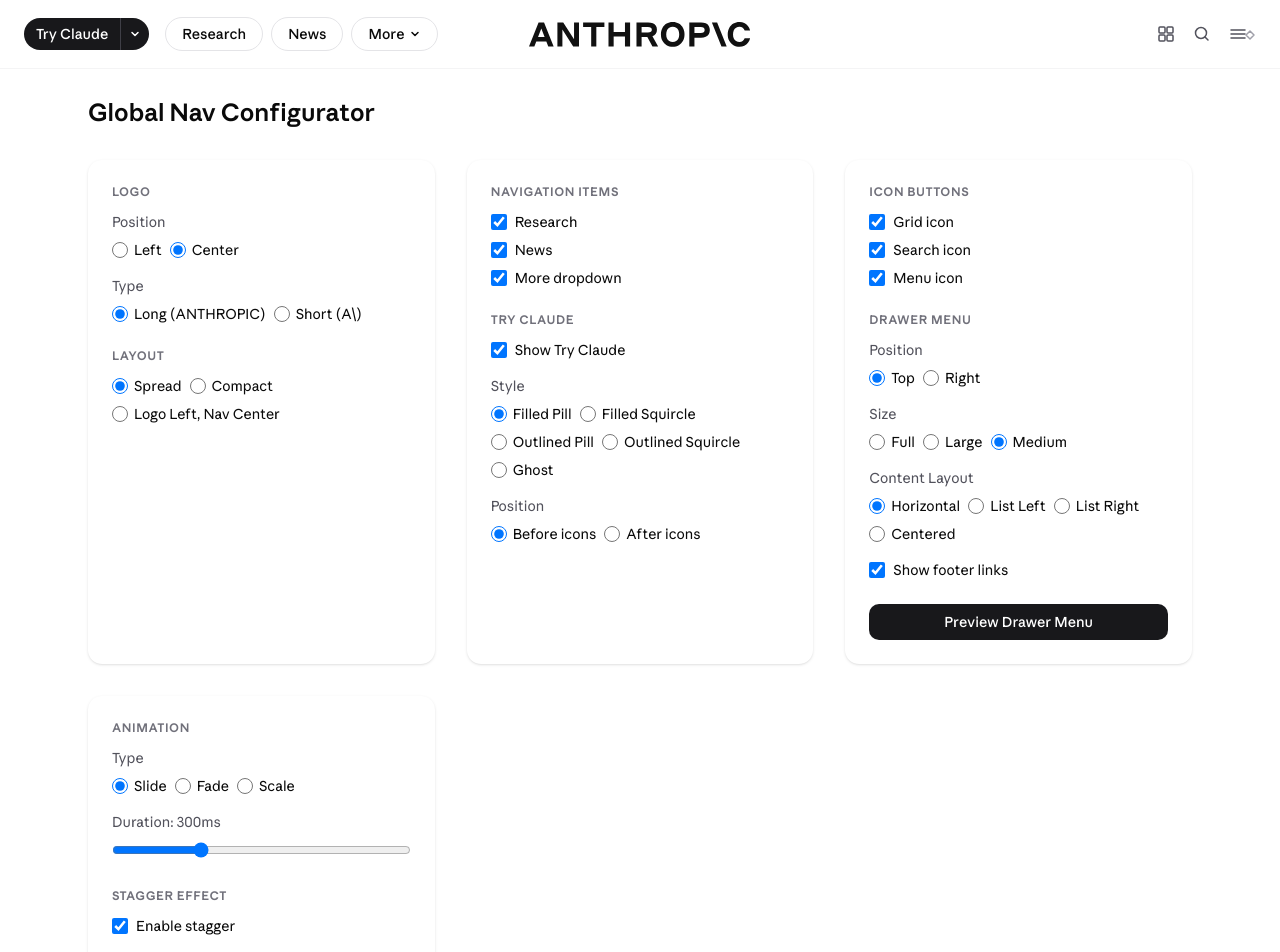
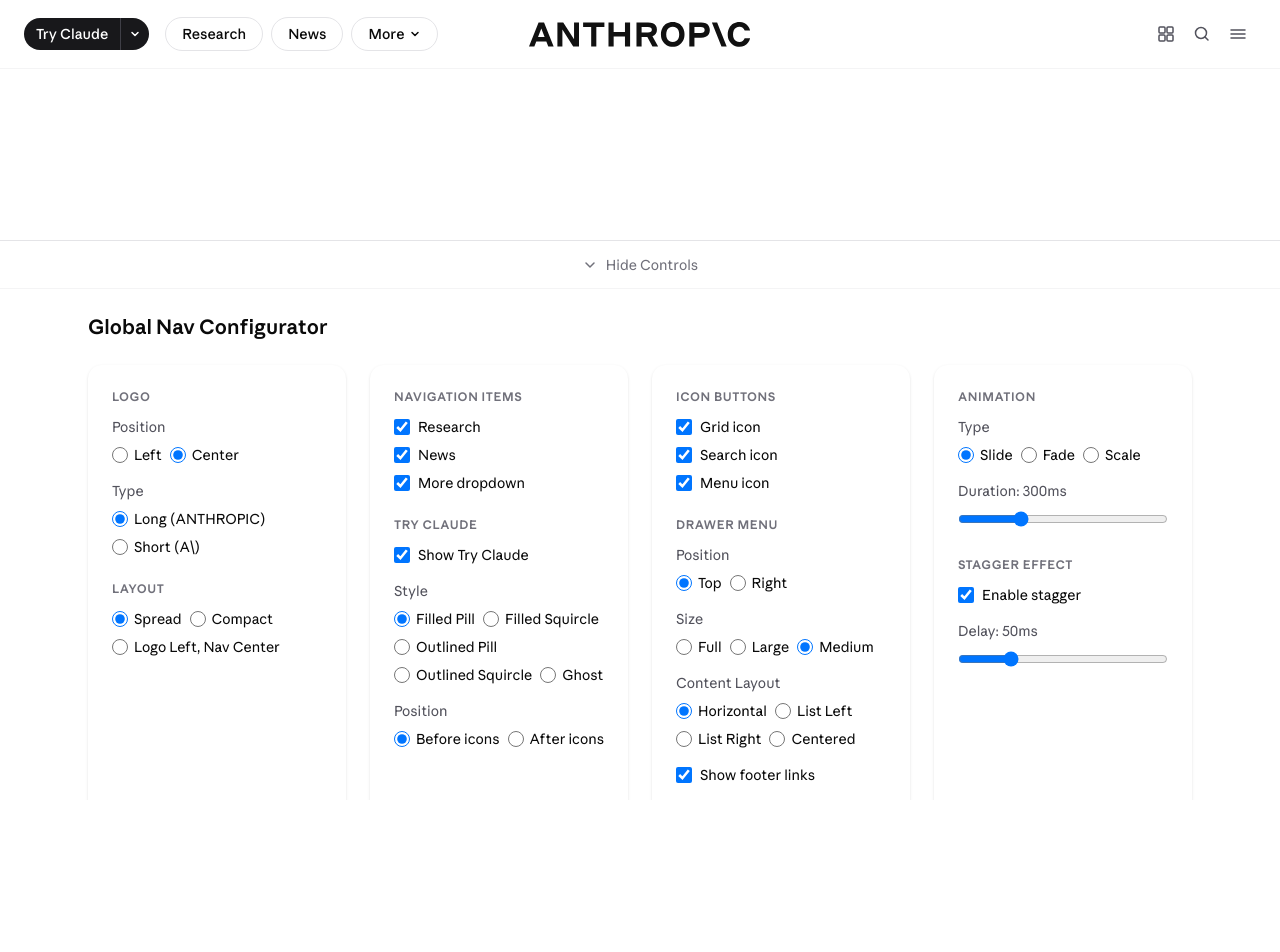
Before and after one commit to leodotdev/sigmoid, a Next.js app: page /global-nav in a window 1280 px wide. Shown: the top 952 px of the page. After the commit the page ends 800 px from the top, so only its background shows below. Built offline with nearby package versions, Linux system fonts and the light colour scheme.

Commit message:
Move controls panel to bottom drawer, keep nav fixed at top

```diff
--- a/app/global-nav/page.tsx
+++ b/app/global-nav/page.tsx
@@ -688,29 +688,9 @@
 
   return (
     <div className="min-h-screen bg-white" style={{ fontFamily: "'Anthropic Sans', sans-serif" }}>
-      {/* Preview Area - Fixed at top or bottom based on minimized state */}
-      <div
-        className={`fixed left-0 right-0 z-30 bg-white transition-all duration-300 ${
-          navMinimized ? "bottom-0 top-auto" : "top-0"
-        }`}
-      >
-        <div className="relative">
-          <GlobalNav config={navConfig} onMenuOpen={() => setMenuOpen(true)} />
-        </div>
-        {/* Minimize/Maximize toggle */}
-        <button
-          onClick={() => setNavMinimized(!navMinimized)}
-          className="absolute right-4 top-1/2 -translate-y-1/2 p-1.5 text-zinc-400 hover:text-zinc-600 transition-colors"
-          title={navMinimized ? "Move nav to top" : "Move nav to bottom"}
-        >
-          <svg width="16" height="16" viewBox="0 0 16 16" fill="none" xmlns="http://www.w3.org/2000/svg">
-            {navMinimized ? (
-              <path d="M8 4L12 8L8 12M8 4L4 8L8 12" stroke="currentColor" strokeWidth="1.5" strokeLinecap="round" strokeLinejoin="round" transform="rotate(-90 8 8)" />
-            ) : (
-              <path d="M8 4L12 8L8 12M8 4L4 8L8 12" stroke="currentColor" strokeWidth="1.5" strokeLinecap="round" strokeLinejoin="round" transform="rotate(90 8 8)" />
-            )}
-          </svg>
-        </button>
+      {/* Nav Preview - Always fixed at top */}
+      <div className="fixed top-0 left-0 right-0 z-30 bg-white">
+        <GlobalNav config={navConfig} onMenuOpen={() => setMenuOpen(true)} />
       </div>
 
       {/* Drawer Menu */}
@@ -721,11 +701,37 @@
         navConfig={navConfig}
       />
 
-      {/* Controls */}
-      <div className={`max-w-6xl mx-auto px-6 py-8 ${navMinimized ? "pb-24" : "pt-24"}`}>
-        <h1 className="text-2xl font-semibold mb-8">Global Nav Configurator</h1>
+      {/* Controls Panel */}
+      <div
+        className={`fixed left-0 right-0 z-20 bg-white border-t border-zinc-200 transition-all duration-300 ease-out ${
+          navMinimized
+            ? "bottom-0 h-12"
+            : "bottom-0 h-[70vh] overflow-auto"
+        }`}
+      >
+        {/* Minimize/Expand toggle bar */}
+        <button
+          onClick={() => setNavMinimized(!navMinimized)}
+          className="w-full h-12 flex items-center justify-center gap-2 text-sm text-zinc-500 hover:text-zinc-700 hover:bg-zinc-50 transition-colors border-b border-zinc-100"
+        >
+          <svg
+            width="16"
+            height="16"
+            viewBox="0 0 16 16"
+            fill="none"
+            className={`transition-transform duration-300 ${navMinimized ? "rotate-180" : ""}`}
+          >
+            <path d="M4 6L8 10L12 6" stroke="currentColor" strokeWidth="1.5" strokeLinecap="round" strokeLinejoin="round" />
+          </svg>
+          {navMinimized ? "Show Controls" : "Hide Controls"}
+        </button>
 
-        <div className="grid grid-cols-1 md:grid-cols-2 lg:grid-cols-3 gap-8">
+        {/* Controls content */}
+        {!navMinimized && (
+          <div className="max-w-6xl mx-auto px-6 py-6 pb-8">
+            <h1 className="text-xl font-semibold mb-6">Global Nav Configurator</h1>
+
+            <div className="grid grid-cols-1 md:grid-cols-2 lg:grid-cols-4 gap-6">
           {/* Logo Controls */}
           <div className="bg-white rounded-xl p-6 shadow-sm space-y-6">
             <ControlSection title="Logo">
@@ -972,13 +978,15 @@
           </div>
         </div>
 
-        {/* Current Config Display */}
-        <div className="mt-8 bg-white rounded-xl p-6 shadow-sm">
-          <h3 className="text-sm font-semibold uppercase tracking-wider text-zinc-500 mb-4">Current Configuration</h3>
-          <pre className="text-xs bg-zinc-50 p-4 rounded-lg overflow-x-auto">
+            {/* Current Config Display */}
+            <div className="mt-6 bg-zinc-50 rounded-xl p-4">
+              <h3 className="text-xs font-semibold uppercase tracking-wider text-zinc-500 mb-3">Current Configuration</h3>
+              <pre className="text-xs overflow-x-auto">
 {JSON.stringify({ navConfig, menuConfig }, null, 2)}
-          </pre>
-        </div>
+              </pre>
+            </div>
+          </div>
+        )}
       </div>
     </div>
   );
```
